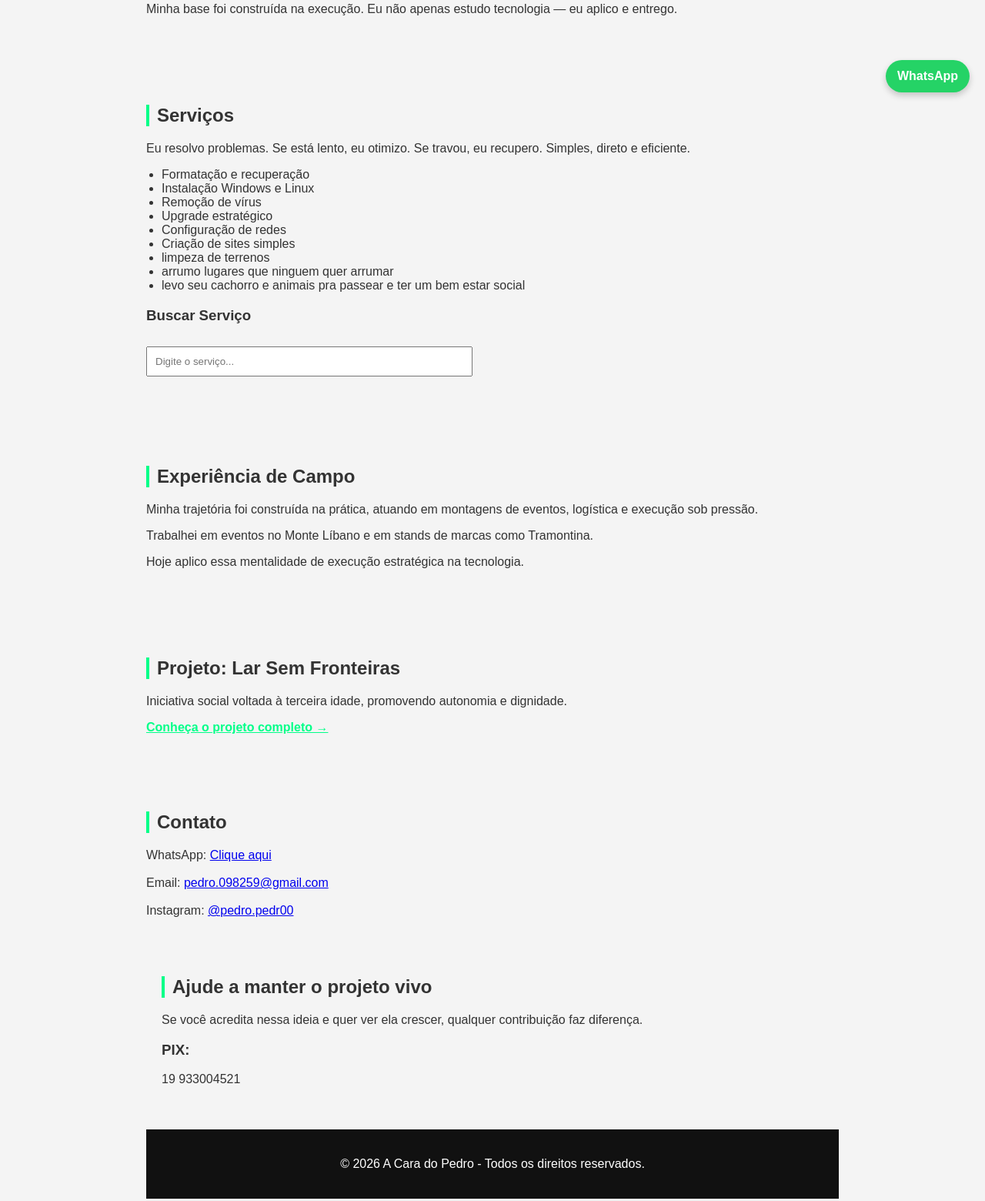
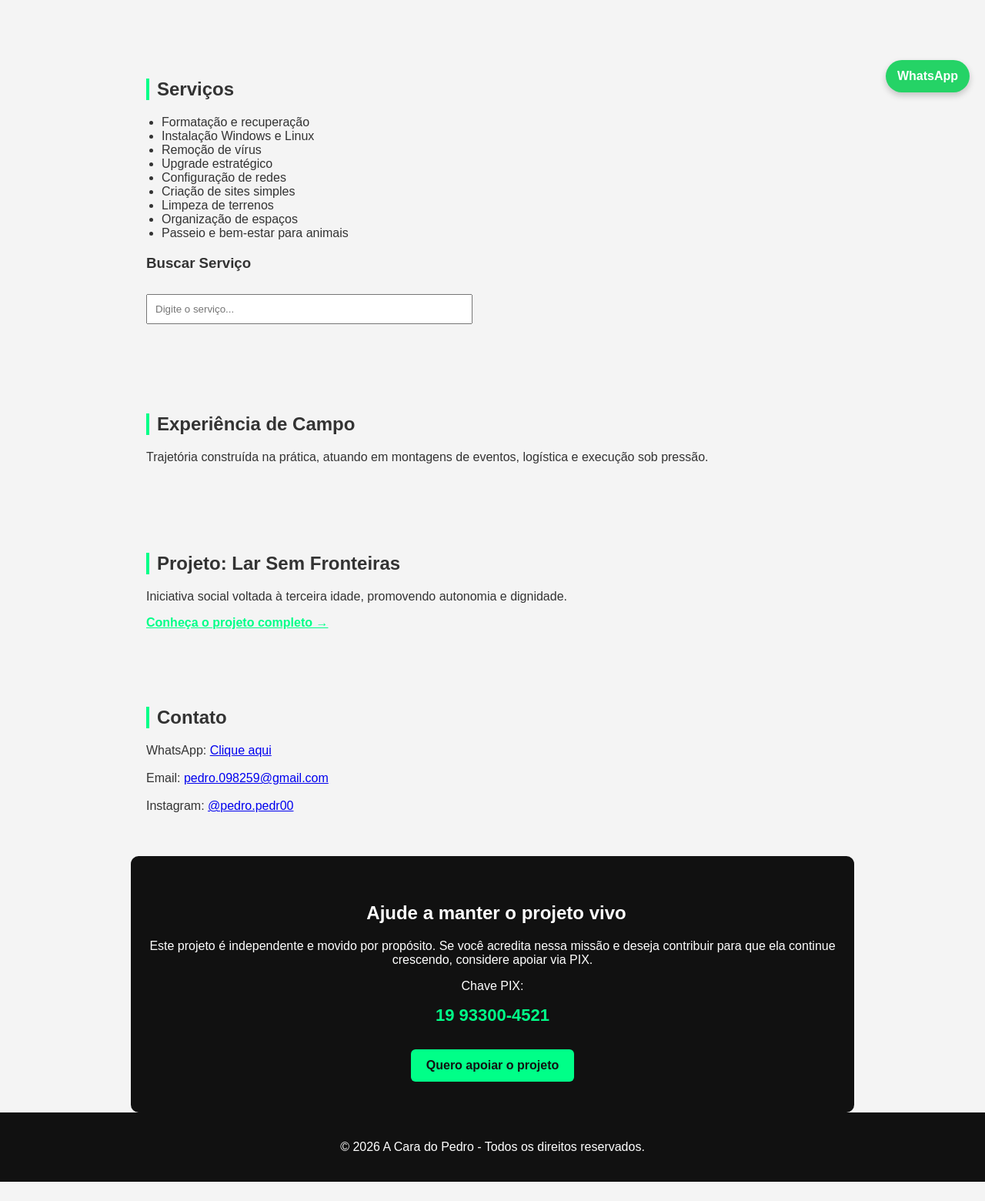
Before and after one commit to GhostSPZL13/a-cara-do-pedro, a plain HTML site: page index.html in a window 1280 px wide. Shown: the part 660-2220 px from the top of the page at 77% size. After the commit the page ends 2195 px from the top, so only its background shows below. Drawn offline with Linux system fonts and the light colour scheme.

Commit message:
Update index.html

```diff
--- a/index.html
+++ b/index.html
@@ -78,6 +78,33 @@
             font-weight: bold;
             box-shadow: 0 4px 8px rgba(0,0,0,0.2);
         }
+
+        #doacao {
+            background: #111;
+            color: white;
+            text-align: center;
+            border-radius: 10px;
+        }
+
+        #doacao h2 {
+            border-left: none;
+        }
+
+        #doacao strong {
+            font-size: 22px;
+            color: #00ff88;
+        }
+
+        .botao-doar {
+            display: inline-block;
+            margin-top: 15px;
+            padding: 12px 20px;
+            background: #00ff88;
+            color: #111;
+            font-weight: bold;
+            text-decoration: none;
+            border-radius: 6px;
+        }
     </style>
 </head>
 
@@ -94,13 +121,14 @@
         <a href="#experiencia">Experiência</a>
         <a href="#projeto">Projeto</a>
         <a href="#contato">Contato</a>
+        <a href="#doacao">Doação</a>
     </nav>
 </header>
 
 <section id="sobre">
     <h2>Sobre</h2>
     <p>
-        Seja bem-vindo. A Cara do Pedro é uma vitrine de soluções reais.
+        A Cara do Pedro é uma vitrine de soluções reais.
         Uno experiência prática, tecnologia e visão estratégica para resolver problemas de forma objetiva.
     </p>
     <p>
@@ -118,18 +146,10 @@
         <li>✔ Atendimento direto e objetivo</li>
         <li>✔ Compromisso com prazo e qualidade</li>
     </ul>
-    <p>
-        Minha base foi construída na execução. Eu não apenas estudo tecnologia — eu aplico e entrego.
-    </p>
 </section>
 
 <section id="servicos">
     <h2>Serviços</h2>
-    <p>
-        Eu resolvo problemas. Se está lento, eu otimizo.
-        Se travou, eu recupero. Simples, direto e eficiente.
-    </p>
-
     <ul>
         <li>Formatação e recuperação</li>
         <li>Instalação Windows e Linux</li>
@@ -137,9 +157,9 @@
         <li>Upgrade estratégico</li>
         <li>Configuração de redes</li>
         <li>Criação de sites simples</li>
-        <li>limpeza de terrenos</li>
-        <li>arrumo lugares que ninguem quer arrumar</li>
-        <li>levo seu cachorro e animais pra passear e ter um bem estar social</li>
+        <li>Limpeza de terrenos</li>
+        <li>Organização de espaços</li>
+        <li>Passeio e bem-estar para animais</li>
     </ul>
 
     <div class="busca-servico">
@@ -152,29 +172,20 @@
 <section id="experiencia">
     <h2>Experiência de Campo</h2>
     <p>
-        Minha trajetória foi construída na prática, atuando em montagens de eventos,
+        Trajetória construída na prática, atuando em montagens de eventos,
         logística e execução sob pressão.
-    </p>
-    <p>
-        Trabalhei em eventos no Monte Líbano e em stands de marcas como Tramontina.
-    </p>
-    <p>
-        Hoje aplico essa mentalidade de execução estratégica na tecnologia.
     </p>
 </section>
 
 <section id="projeto">
     <h2>Projeto: Lar Sem Fronteiras</h2>
-
     <p>
         Iniciativa social voltada à terceira idade, promovendo autonomia e dignidade.
     </p>
-
     <a href="lar-sem-fronteiras.html" style="color:#00ff88;font-weight:bold;">
         Conheça o projeto completo →
     </a>
 </section>
-
 
 <section id="contato">
     <h2>Contato</h2>
@@ -188,16 +199,21 @@
         Instagram:
         <a href="https://instagram.com/pedro.pedr00" target="_blank">@pedro.pedr00</a>
     </p>
-
-
-    <section id="doacao">
-  <h2>Ajude a manter o projeto vivo</h2>
-  <p>Se você acredita nessa ideia e quer ver ela crescer, qualquer contribuição faz diferença.</p>
-
-  <h3>PIX:</h3>
-  <p>19 933004521</p>
 </section>
 
+<section id="doacao">
+    <h2>Ajude a manter o projeto vivo</h2>
+    <p>
+        Este projeto é independente e movido por propósito.
+        Se você acredita nessa missão e deseja contribuir para que ela continue crescendo,
+        considere apoiar via PIX.
+    </p>
+
+    <p>Chave PIX:</p>
+    <p><strong>19 93300-4521</strong></p>
+
+    <a class="botao-doar" href="#doacao">Quero apoiar o projeto</a>
+</section>
 
 <footer>
     <p>© 2026 A Cara do Pedro - Todos os direitos reservados.</p>
@@ -209,11 +225,10 @@
     WhatsApp
 </a>
 
-
 <script>
     const servicosDisponiveis = [
         "formatacao", "formatação", "recuperacao", "linux",
-        "windows", "virus", "upgrade", "rede", "site", "suporte"
+        "windows", "virus", "upgrade", "rede", "site"
     ];
 
     function buscarServico() {
```
